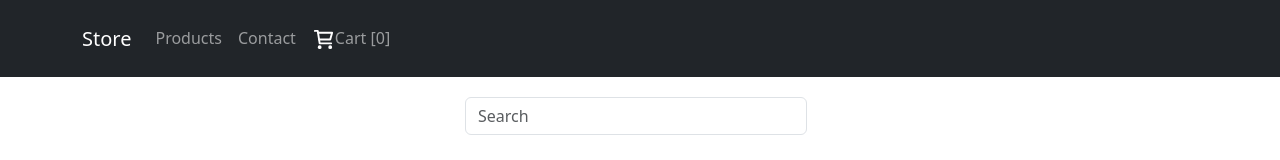
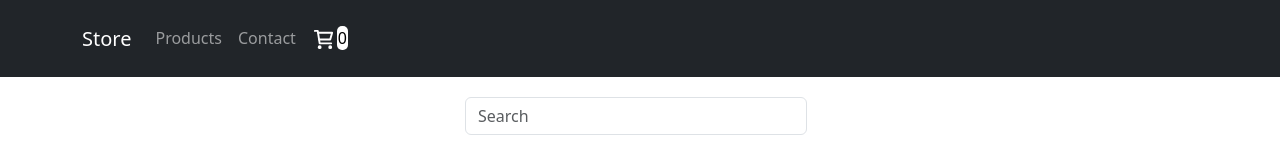
Before and after one commit to Benjamel/JS-framework, a React (Create React App) app: page / in a window 1280 px wide. Shown: the top 160 px of the page. Built offline with nearby package versions, Linux system fonts and the light colour scheme; no server answers.

Commit message:
some style changes to the cart counter

```diff
--- a/src/components/Header/Navbar.module.css
+++ b/src/components/Header/Navbar.module.css
@@ -2,3 +2,14 @@
   justify-content: space-between;
   padding: 10px 0;
 }
+
+.cartCircle {
+  background-color: white;
+  padding: 1px;
+  border-radius: 5px;
+  margin-left: 2px;
+}
+
+.cartCounter {
+  color: black;
+}
--- a/src/components/Header/index.jsx
+++ b/src/components/Header/index.jsx
@@ -27,7 +27,9 @@ function Header() {
           </Nav.Link>
           <Nav.Link to='/cart' as={Link}>
             <img src={Logo} alt='Cart' />
-            <span>Cart [{totalQuantity}]</span>
+            <span className={styles.cartCircle}>
+              <span className={styles.cartCounter}>{totalQuantity}</span>
+            </span>
           </Nav.Link>
         </Nav>
       </Container>
```
